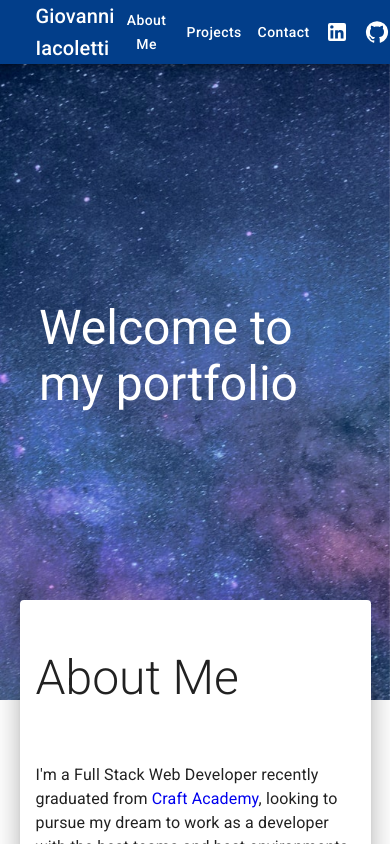
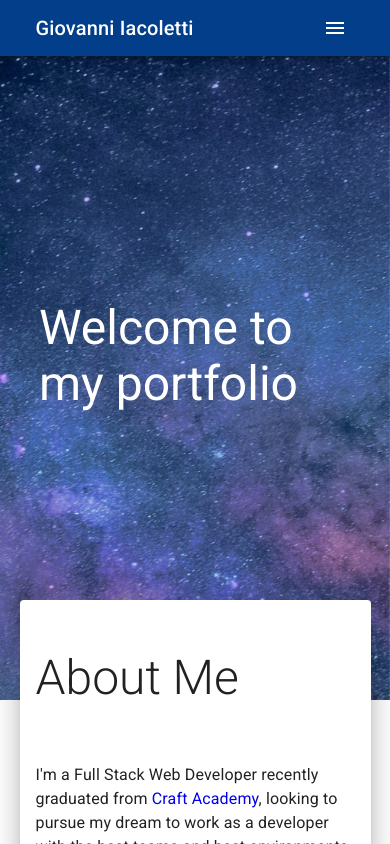
Before and after one commit to giacoletti/my_portfolio_v2, a React (Create React App) app: page / in a window 390 px wide. Shown: the top 844 px of the page. Built offline with nearby package versions, Linux system fonts and the light colour scheme.

Commit message:
Add end2end test to check if visitor can see mobile menu icon in the navbar display mobile menu icon in navbar when screenwidth is less than 600px update end2end test to check if user can see main view - is expected to not show mobile menu icon

```diff
--- /dev/null
+++ b/src/components/MobileDropdownMenu.jsx
@@ -0,0 +1,15 @@
+import React from "react";
+import IconButton from "@mui/material/IconButton";
+import MenuIcon from "@mui/icons-material/Menu";
+
+const MobileDropdownMenu = () => {
+  return (
+    <>
+      <IconButton data-cy="mobile-menu-icon" color="inherit">
+        <MenuIcon />
+      </IconButton>
+    </>
+  );
+};
+
+export default MobileDropdownMenu;
--- a/src/components/Navbar.jsx
+++ b/src/components/Navbar.jsx
@@ -5,12 +5,19 @@ import {
   Typography,
   Button,
   IconButton,
-  Tooltip
+  Tooltip,
+  useTheme,
+  useMediaQuery
 } from "@mui/material";
 import { LinkedIn, GitHub } from "@mui/icons-material";
 import { Link } from "react-scroll";
+import MobileDropdownMenu from "./MobileDropdownMenu";
 
 const Navbar = () => {
+  const theme = useTheme();
+  const isSmallBreakpoint = useMediaQuery(theme.breakpoints.down("sm"));
+  console.log(theme);
+  console.log(isSmallBreakpoint);
   return (
     <AppBar
       data-cy="navbar"
@@ -26,6 +33,10 @@ const Navbar = () => {
         >
           Giovanni Iacoletti
         </Typography>
+        {isSmallBreakpoint ? (
+          <MobileDropdownMenu />
+        ) : (
+          <>
             <Link to="about" smooth={true} offset={-100}>
               <Button
                 data-cy="about-nav"
@@ -69,6 +80,8 @@ const Navbar = () => {
                 color="inherit"
               />
             </Tooltip>
+          </>
+        )}
       </Toolbar>
     </AppBar>
   );
```
Also changed, not shown: 2 other files (tests, documents, lock files or other folders). Lines whose indentation alone changed are shown as unchanged.
